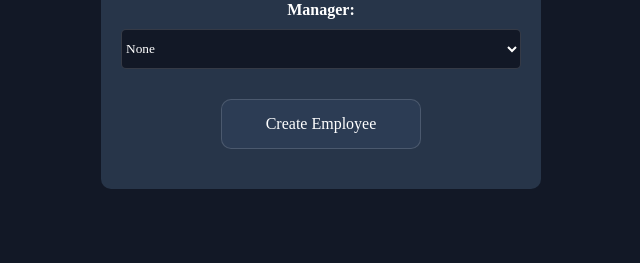
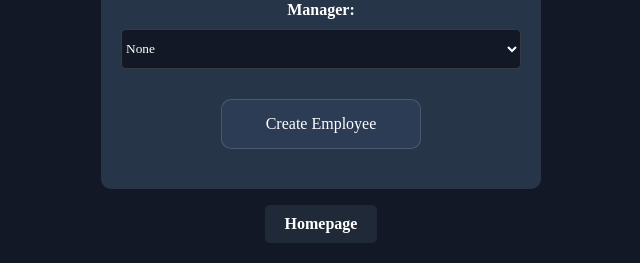
Before and after one commit to KashiCode/FDM-Expense-App, a PHP site: page /php/create_employee.php in a window 1280 px wide. Shown: the part 701-964 px from the top of the page, without its empty margins (319-959 px from the left). Before the commit the page ends 890 px from the top, so only its background shows below. Run offline with PHP 8.4, Linux system fonts and the light colour scheme; a user stored in the database is signed in; data comes from the database, SQL or seed files in the repository; some web fonts are replaced.

Commit message:
Added redirect back to admin dashboard and homepage button for create employee and create manager scripts

```diff
--- a/php/create_employee.php
+++ b/php/create_employee.php
@@ -20,7 +20,7 @@ if ($_SERVER["REQUEST_METHOD"] == "POST") {
     $employee = new Employee();
     if ($employee->createEmployee($firstName, $lastName, $email, $role, $username, $password, $manager)) {
         $message = "Employee created successfully!";
-        header("Location: create_employee.php");
+        header("Location: admin_dashboard.php");
         exit();
     } else {
         $message = "Error creating employee.";
@@ -87,5 +87,10 @@ $stmt->execute();
 
         <button type="submit">Create Employee</button>
     </form>
+
+    <p></p>
+    <div class="home-button">
+        <a href="admin_dashboard.php">Homepage</a>
+    </div>
 </body>
 </html>
--- a/php/create_manager.php
+++ b/php/create_manager.php
@@ -19,7 +19,7 @@ if ($_SERVER["REQUEST_METHOD"] == "POST") {
     $manager = new Manager();
     if ($manager->createManager($firstName, $lastName, $email, $username, $password, $spendingLimit)) {
         $message = "Manager created successfully!";
-        header("Location: create_manager.php");
+        header("Location: admin_dashboard.php");
         exit();
     } else {
         $message = "Error creating manager.";
```
